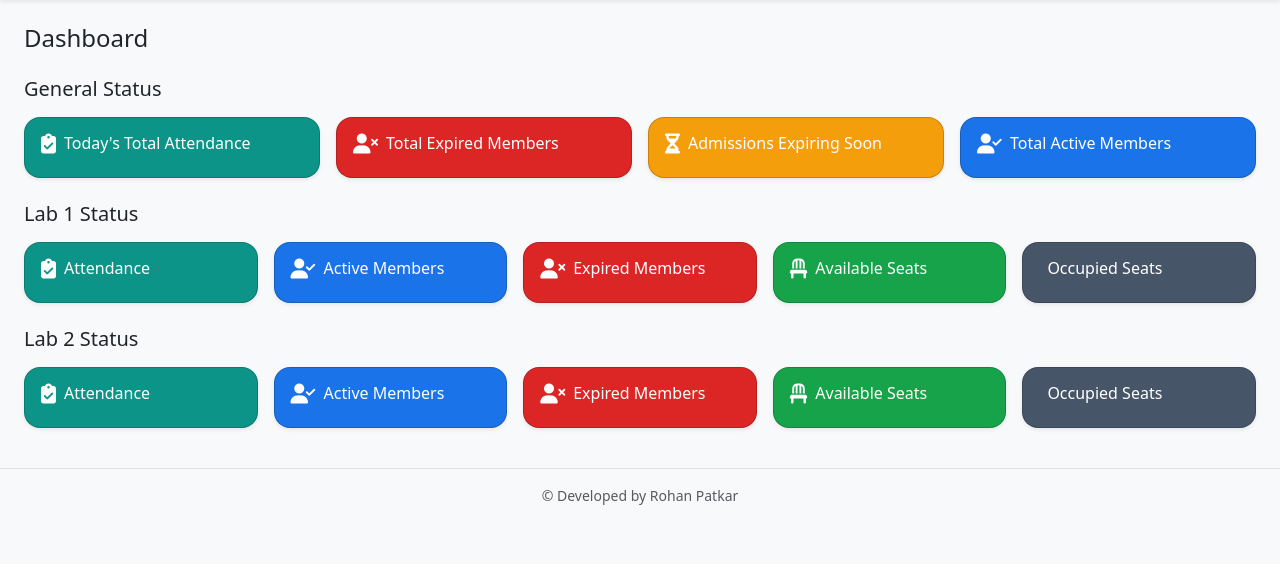
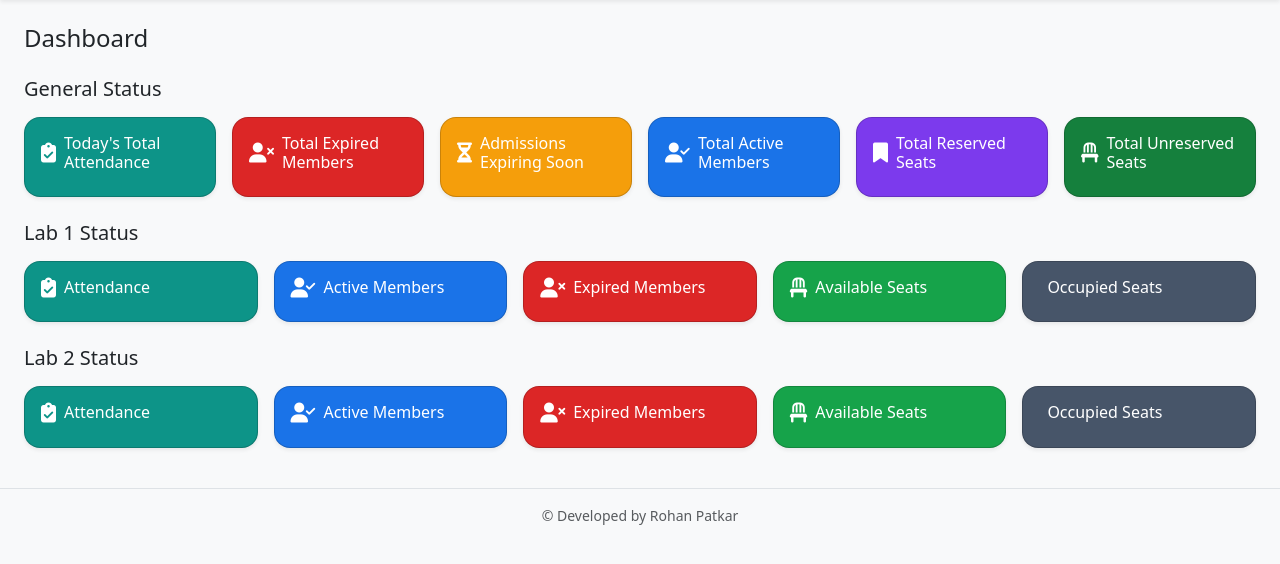
Before and after one commit to rohanptkr/prerna.v02, a Python web app: template templates/dashboard/admin_dashboard.html in a window 1280 px wide. Shown: the part 56-620 px from the top of the page. Run offline with Jinja, Linux system fonts and the light colour scheme; the template is opened without the code that fills it, so the values that code supplies are empty.

Commit message:
Add reserved and unreserved seat cards on home dashboard

```diff
--- a/templates/dashboard/admin_dashboard.html
+++ b/templates/dashboard/admin_dashboard.html
@@ -53,6 +53,30 @@
         <h2 class="mb-0">{{ metrics.active_members }}</h2>
       </div>
     </a>
+  </div>
+
+  <div class="col-lg col-md-6">
+    <div class="card card-summary text-white shadow-sm" style="background:#7c3aed;">
+      <div class="card-body">
+        <div class="d-flex align-items-center mb-2">
+          <i class="fas fa-bookmark fa-lg me-2"></i>
+          <h6 class="mb-0">Total Reserved Seats</h6>
+        </div>
+        <h2 class="mb-0">{{ metrics.reserved_seats }}</h2>
+      </div>
+    </div>
+  </div>
+
+  <div class="col-lg col-md-6">
+    <div class="card card-summary text-white shadow-sm" style="background:#15803d;">
+      <div class="card-body">
+        <div class="d-flex align-items-center mb-2">
+          <i class="fas fa-chair fa-lg me-2"></i>
+          <h6 class="mb-0">Total Unreserved Seats</h6>
+        </div>
+        <h2 class="mb-0">{{ metrics.unreserved_seats }}</h2>
+      </div>
+    </div>
   </div>
 
   {% if current_user.is_admin %}
```
Also changed, not shown: services/dashboard_service.py (+13 -0 lines).
